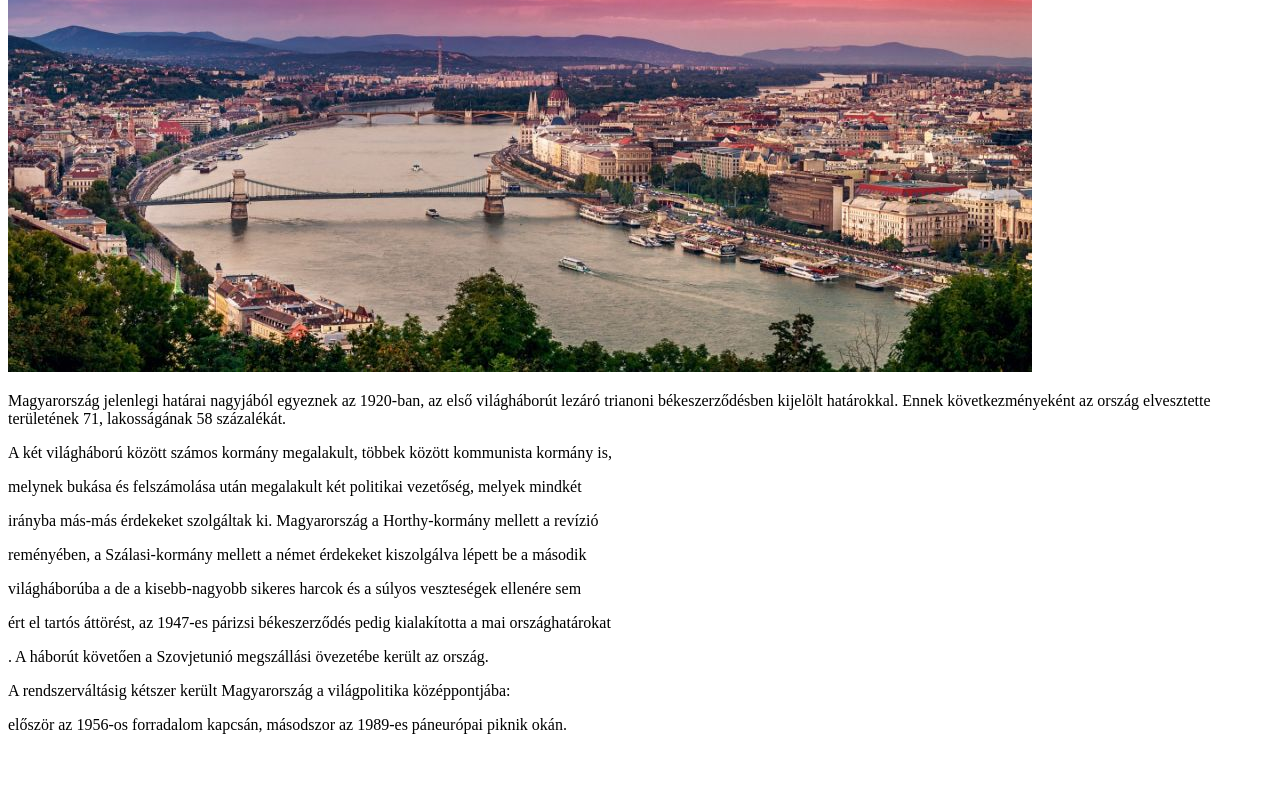
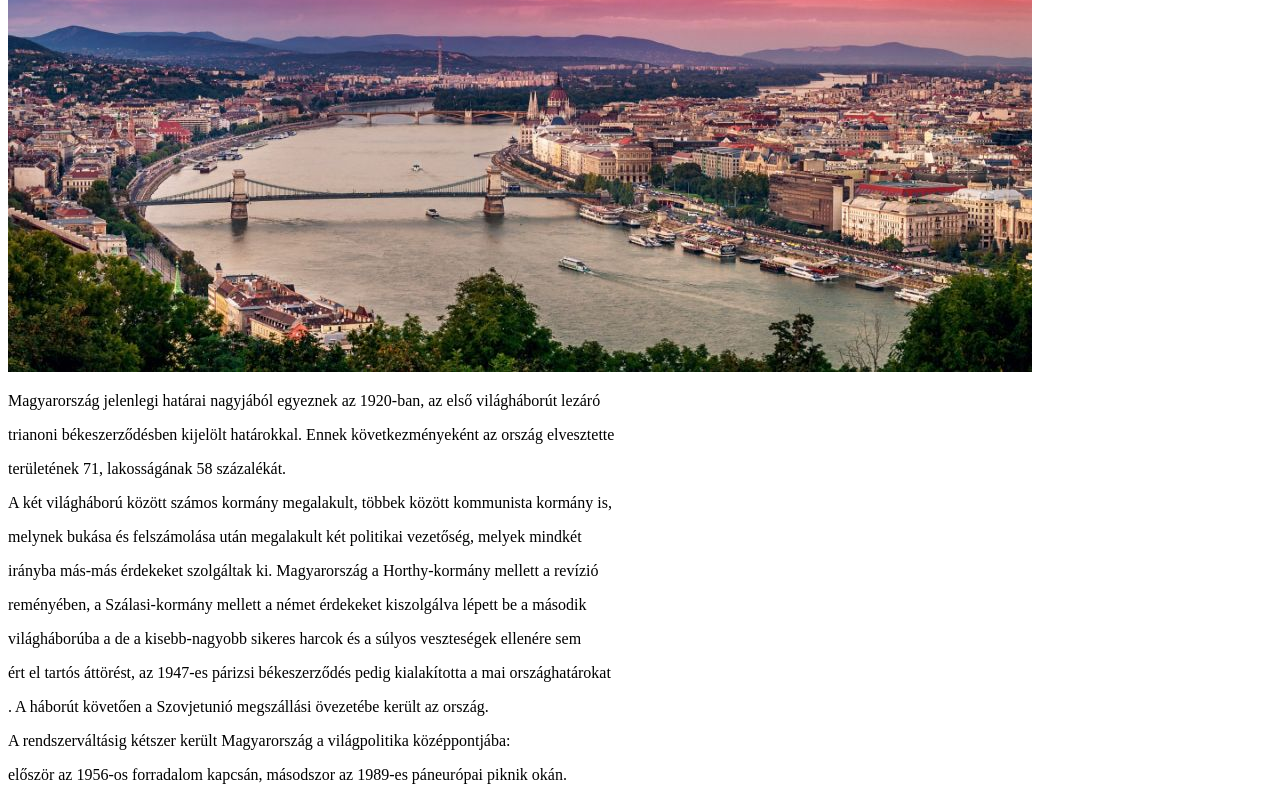
Before and after one commit to akostothh/oldal.., a plain HTML site: page index.html in a window 1280 px wide. Shown: the part 936-1736 px from the top of the page. Before the commit the page ends 1686 px from the top, so only its background shows below. Drawn offline with Linux system fonts and the light colour scheme.

Commit message:
Update index.html

```diff
--- a/index.html
+++ b/index.html
@@ -8,12 +8,18 @@
  <p> Szerbia és Horvátország, délnyugatról Szlovénia, nyugatról pedig Ausztria határolja. Területe 93 030 </p>
  <p> négyzetkilométer, népessége pedig közel tízmillió fő, így az Európai Unió közepes méretű és közepes </p>
  <p> népességű tagállamai közé tartozik.</p>
+
 <img src="magyarorszag.jpg" alt="image">
 
  <p> Hivatalos nyelve a magyar, ami a legnagyobb az uráli nyelvcsaládba tartozó nyelvek közül.</p>
  <p>Fővárosa és legnépesebb városa Budapest, amely világvárosnak számít.</p>
+
 <img src="Budapest.jpg" alt="image">
-<p> Magyarország jelenlegi határai nagyjából egyeznek az 1920-ban, az első világháborút lezáró trianoni békeszerződésben kijelölt határokkal. Ennek következményeként az ország elvesztette területének 71, lakosságának 58 százalékát.
+
+<p> Magyarország jelenlegi határai nagyjából egyeznek az 1920-ban, az első világháborút lezáró</p>
+<p> trianoni békeszerződésben kijelölt határokkal. Ennek következményeként az ország elvesztette </p>
+<p> területének 71, lakosságának 58 százalékát.</p>
+
 <p> A két világháború között számos kormány megalakult, többek között kommunista kormány is,</p>
 <p>melynek bukása és felszámolása után megalakult két politikai vezetőség, melyek mindkét </p>
 <p>  irányba más-más érdekeket szolgáltak ki. Magyarország a Horthy-kormány mellett a revízió</p>
```
